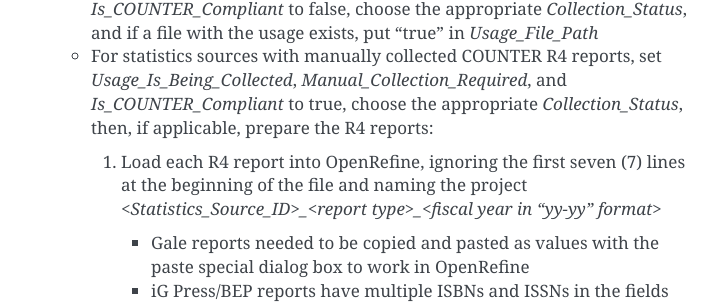
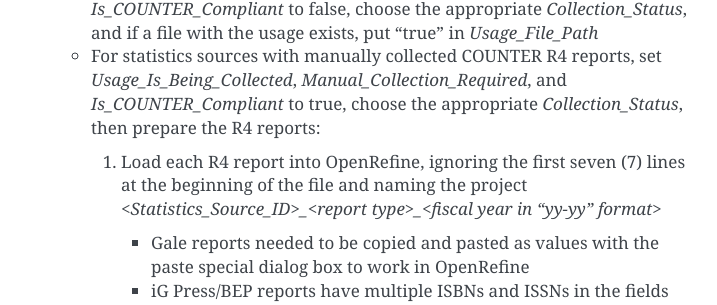
Before and after one commit to ereiskind/nolcat, a Sphinx documentation site: the page built from docs/source/the_database.rst, in a window 1280 px wide and 900 px high, scrolled down 1972 px. Shown: the part 168-473 px from the top of the window, without its empty margins (389-1106 px from the left). Built offline with Sphinx 7.4.7, drawn with Linux system fonts in a browser that asks for light colours.

Commit message:
Modify language in instructions

```diff
--- a/docs/source/the_database.rst
+++ b/docs/source/the_database.rst
@@ -45,7 +45,7 @@ The most important data related to a statistics source--the SUSHI credentials--n
 
    * For statistics sources/interfaces not requiring usage collection, set `Usage_Is_Being_Collected` to false and choose the appropriate `Collection_Status`
    * For statistics sources which had manually collected non-COUNTER compliant usage (including COUNTER R3 and earlier), set `Usage_Is_Being_Collected` and `Manual_Collection_Required` to true, `Is_COUNTER_Compliant` to false, choose the appropriate `Collection_Status`, and if a file with the usage exists, put "true" in `Usage_File_Path`
-   * For statistics sources with manually collected COUNTER R4 reports, set `Usage_Is_Being_Collected`, `Manual_Collection_Required`, and `Is_COUNTER_Compliant` to true, choose the appropriate `Collection_Status`, then, if applicable, prepare the R4 reports:
+   * For statistics sources with manually collected COUNTER R4 reports, set `Usage_Is_Being_Collected`, `Manual_Collection_Required`, and `Is_COUNTER_Compliant` to true, choose the appropriate `Collection_Status`, then prepare the R4 reports:
 
      1. Load each R4 report into OpenRefine, ignoring the first seven (7) lines at the beginning of the file and naming the project `<Statistics_Source_ID>_<report type>_<fiscal year in "yy-yy" format>`
 
```
